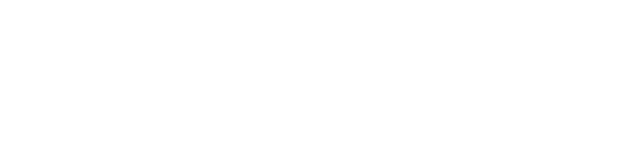
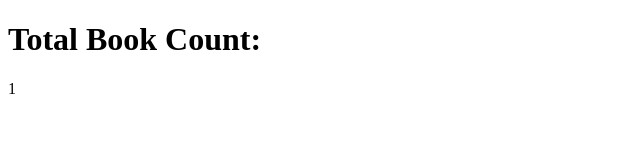
Before and after one commit to informationvulture/js-learn, a website: page PROJECTS/bookreview/html/index.html in a window 1280 px wide. Shown: the whole page, without its empty margins (0-640 px from the left). Drawn offline with Linux system fonts and the light colour scheme.

Commit message:
Begin adding HTML

```diff
--- a/PROJECTS/bookreview/html/index.html
+++ b/PROJECTS/bookreview/html/index.html
@@ -8,5 +8,8 @@
 </head>
 <body>
 
+<h1>Total Book Count:</h1>
+<p id="book_count"></p>
 </body>
+<script src="../js/bookreview.js" type="module"></script>
 </html>
--- a/PROJECTS/bookreview/js/bookreview.js
+++ b/PROJECTS/bookreview/js/bookreview.js
@@ -4,6 +4,8 @@
 
 
 // See data
+
+document.getElementById("book_count").innerHTML = bookVault.length;
 
 console.log(`You currently have ${bookVault.length} book(s) in your vault.`);
 
```
